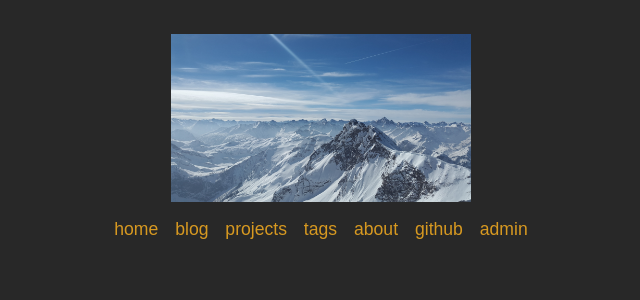
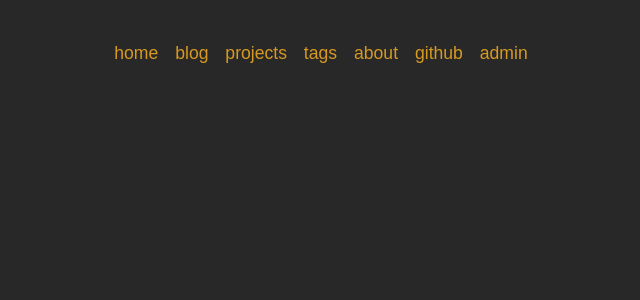
Before and after one commit to arvydasg/django_blog, a Django app: template project/app/templates/app/main.html in a window 1280 px wide. Shown: the top 300 px of the page, without its empty margins (319-959 px from the left). Run offline with Django 4.2, Linux system fonts and the light colour scheme; the template is opened without the code that fills it, so the values that code supplies are empty; some libraries are stand-ins or nearby versions; some web fonts are replaced.

Commit message:
refactor: just hiding the navbar image

```diff
--- a/project/app/templates/app/navbar.html
+++ b/project/app/templates/app/navbar.html
@@ -1,7 +1,7 @@
 {% load static %}
 
 <div id="menu">
-    <img alt="" src="{% static 'images/bjutiful.jpg' %}" width="300px" />
+    <!-- <img alt="" src="{% static 'images/bjutiful.jpg' %}" width="300px" /> -->
     <ul>
         <li><a href="{% url 'home' %}">home</a></li>
         <li><a href="/blog">blog</a></li>
```
